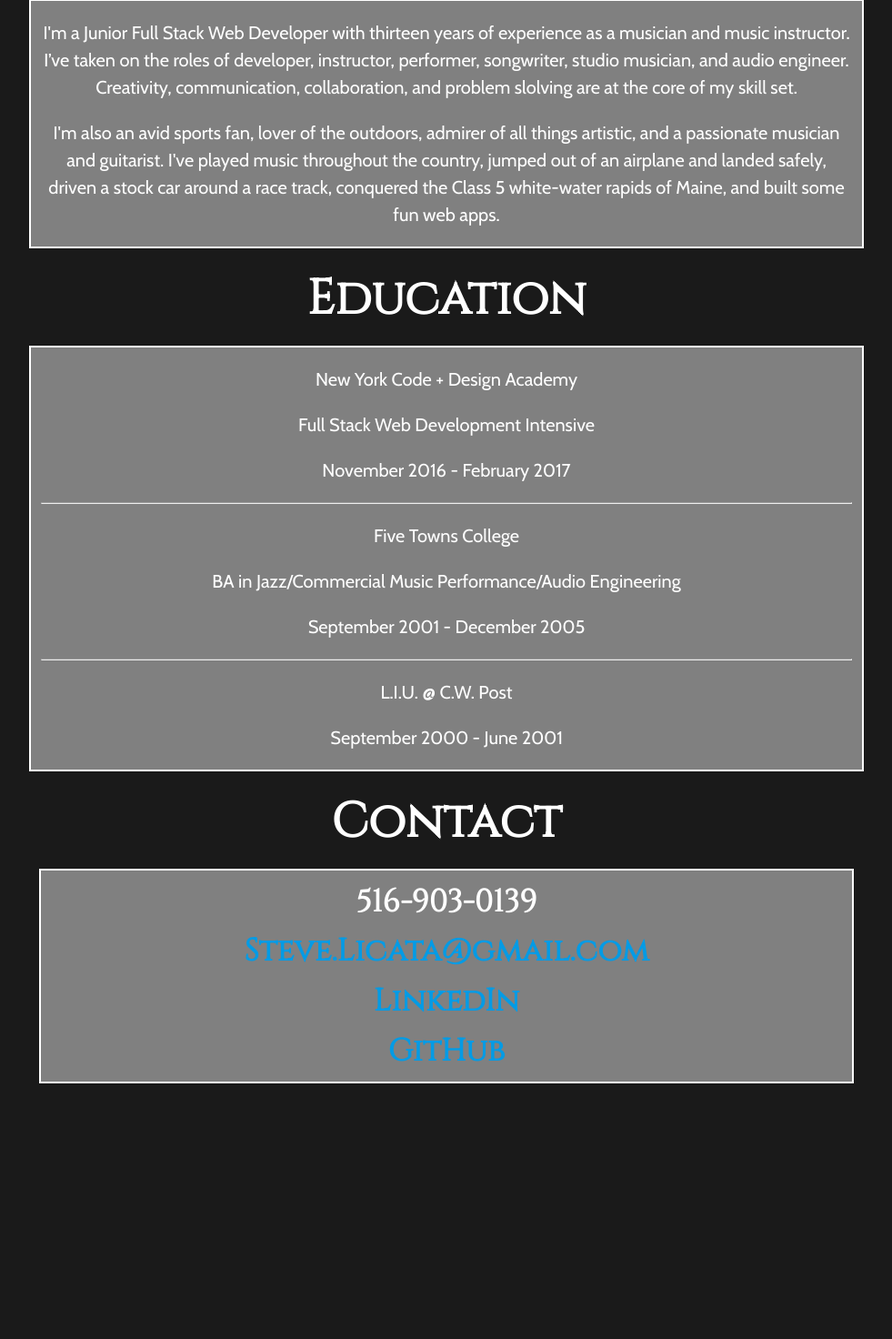
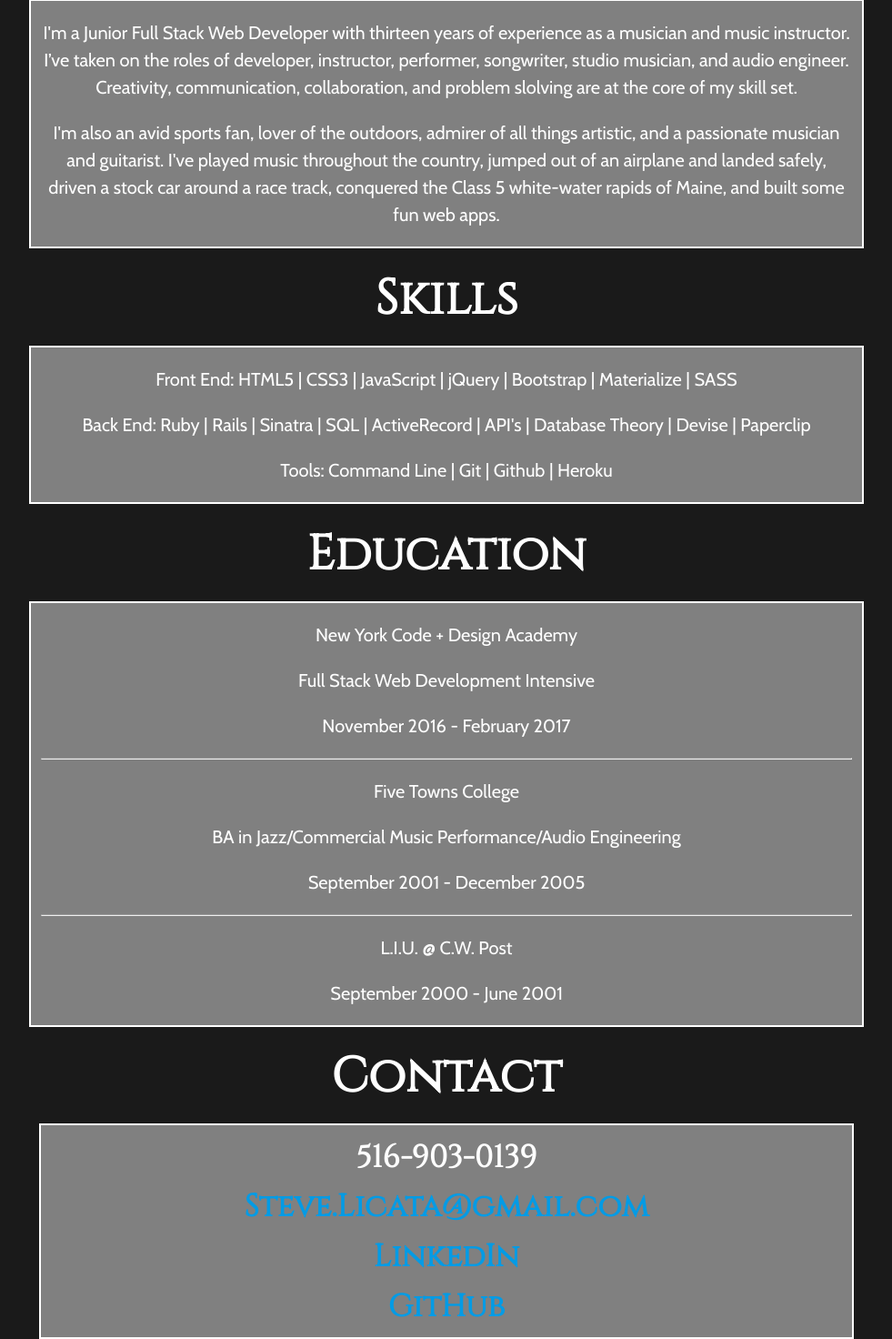
Before and after one commit to SteveLicata/portfolio, a PHP site: page / in a window 1280 px wide. Shown: the part 2812-4284 px from the top of the page at 91% size, without its empty margins (149-1130 px from the left). Before the commit the page ends 4003 px from the top, so only its background shows below. Run offline with PHP 8.4, Linux system fonts and the light colour scheme; some libraries are stand-ins or nearby versions; some web fonts are replaced.

Commit message:
skill section added

```diff
--- a/index.html
+++ b/index.html
@@ -127,6 +127,22 @@
         </div>
       </div>
 
+      <h2>Skills</h2>
+
+      <div class="row skills">
+        <div class="col s12 m12 l12">
+          <p>
+            Front End: HTML5 | CSS3 | JavaScript | jQuery | Bootstrap | Materialize | SASS
+          </p>
+          <p>
+            Back End: Ruby | Rails | Sinatra | SQL | ActiveRecord | API's | Database Theory | Devise | Paperclip
+          </p>
+          <p>
+            Tools: Command Line | Git | Github | Heroku
+          </p>
+        </div>
+      </div>
+
       <h2>Education</h2>
 
       <div class="row ed">
--- a/main.css
+++ b/main.css
@@ -25,7 +25,7 @@ h2, h4 {
   /*http://lea.verou.me/css3patterns/#starry-night*/
 }
 
-.portdiv, .about, .ed, .links {
+.portdiv, .about, .ed, .skills, .links {
   background-color: gray;
   margin: 0 auto;
   text-align: center;
```
